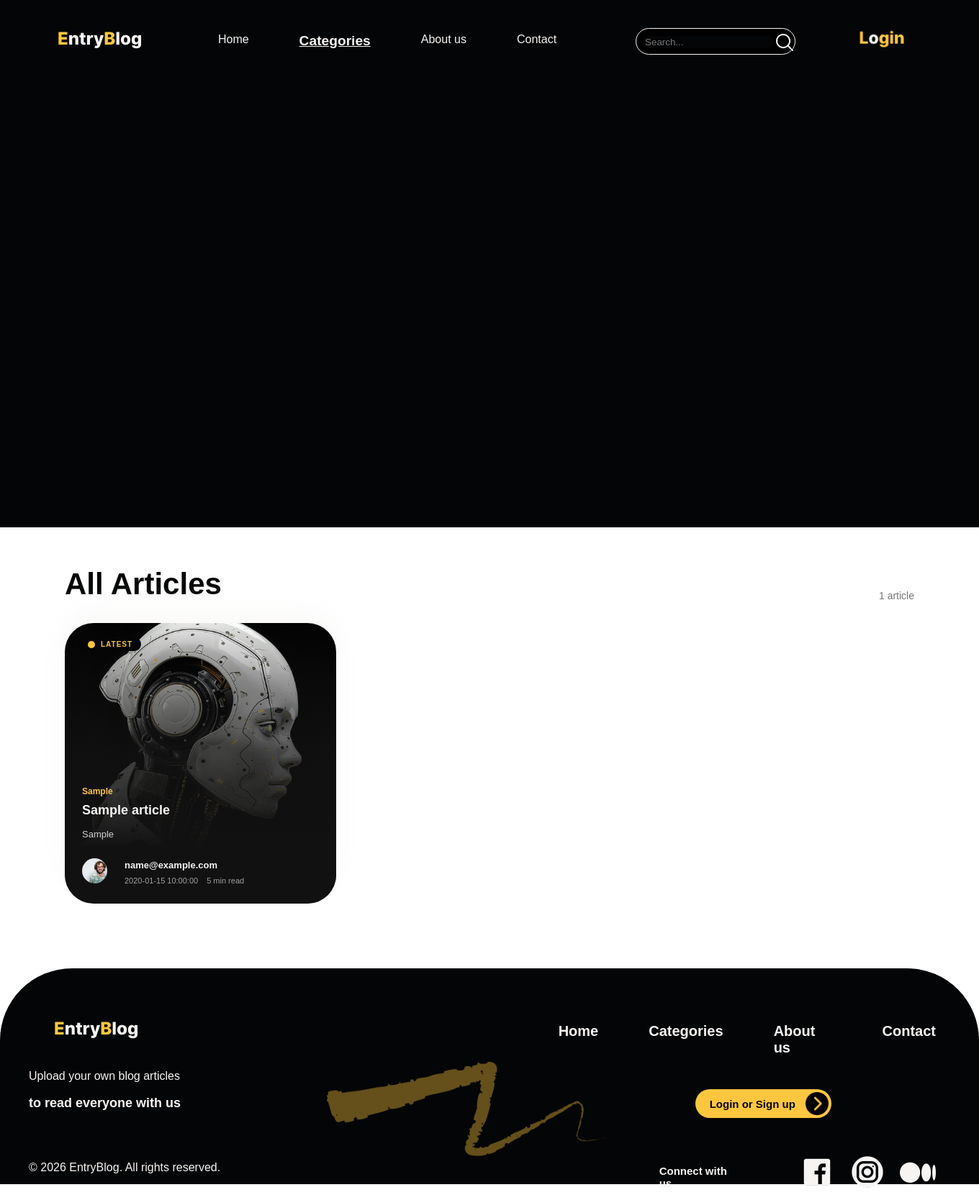
After one commit to lakshan9kavindu/EntryBlog, a PHP site: page /all-articles.php in a window 1360 px wide. The commit adds this page. Shown: the whole page at 72% size. Run offline with PHP 8.4, Linux system fonts and the light colour scheme; tables that the repository leaves empty hold one stand-in row (values such as "Sample post").

Commit message:
feat:add a page to all article with categorise and non

```diff
--- /dev/null
+++ b/all-articles.php
@@ -0,0 +1,226 @@
+<?php
+declare(strict_types=1);
+
+require_once __DIR__ . '/db.php';
+require_once __DIR__ . '/auth.php';
+
+$category = trim((string) ($_GET['category'] ?? ''));
+$ownerOnly = ($_GET['owner'] ?? '') === '1';
+$userId = null;
+
+if ($ownerOnly) {
+    $userId = requireUser();
+}
+
+$conditions = [];
+$parameters = [];
+if ($category !== '') {
+    $conditions[] = 'a.category = :category';
+    $parameters['category'] = $category;
+}
+if ($ownerOnly) {
+    $conditions[] = 'a.userid = :userid';
+    $parameters['userid'] = $userId;
+}
+
+$where = $conditions ? ' WHERE ' . implode(' AND ', $conditions) : '';
+$articleQuery = $pdo->prepare(
+    'SELECT a.id, a.title, a.thumbnail, a.category, a.short_dec, a.article, a.date, u.email
+     FROM articles a JOIN users u ON u.id = a.userid' . $where . ' ORDER BY a.date DESC'
+);
+$articleQuery->execute($parameters);
+$articles = $articleQuery->fetchAll();
+$pageTitle = $ownerOnly ? 'Your Articles' : ($category !== '' ? $category . ' Articles' : 'All Articles');
+
+function allArticleValue(array $article, string $key, string $fallback = ''): string
+{
+    $value = trim((string) ($article[$key] ?? ''));
+    return escapeOutput($value !== '' ? $value : $fallback);
+}
+
+function allArticleThumbnail(array $article): string
+{
+    $path = (string) ($article['thumbnail'] ?? '');
+    return preg_match('/^uploads\/[a-f0-9]{32}\.(jpg|png|webp)$/', $path) ? escapeOutput($path) : 'assets/sample.png';
+}
+?>
+<!DOCTYPE html>
+<html lang="en">
+
+<head>
+    <meta charset="UTF-8">
+    <meta name="viewport" content="width=device-width, initial-scale=1.0">
+    <link rel="stylesheet" href="index.css">
+    <title><?php echo escapeOutput($pageTitle); ?></title>
+    <style>
+        .all-articles-page {
+            width: min(calc(100% - 40px), 1180px);
+            margin: 55px auto 90px;
+        }
+
+        .all-articles-heading {
+            display: flex;
+            align-items: end;
+            justify-content: space-between;
+            margin-bottom: 30px;
+        }
+
+        .all-articles-heading h1 {
+            margin: 0;
+            color: #040506;
+            font-size: 42px;
+        }
+
+        .all-articles-heading p {
+            margin: 0;
+            color: #777;
+            font-size: 14px;
+        }
+
+        .all-articles-grid {
+            display: grid;
+            grid-template-columns: repeat(3, minmax(0, 1fr));
+            gap: 24px;
+        }
+
+        .all-articles-grid .editors-article {
+            width: 100%;
+            height: 390px;
+            cursor: pointer;
+        }
+
+        .all-articles-empty {
+            padding: 50px;
+            border-radius: 20px;
+            background: #f7f5f4;
+            color: #777;
+        }
+
+        @media (max-width: 850px) {
+            .all-articles-grid {
+                grid-template-columns: repeat(2, minmax(0, 1fr));
+            }
+        }
+
+        @media (max-width: 560px) {
+            .all-articles-heading {
+                display: block;
+            }
+
+            .all-articles-heading h1 {
+                font-size: 30px;
+                margin-bottom: 8px;
+            }
+
+            .all-articles-grid {
+                grid-template-columns: 1fr;
+            }
+        }
+    </style>
+</head>
+
+<body>
+    <header>
+        <div class="full-header">
+            <section class="navigation">
+                <div class="navbar">
+                    <div class="logo"><img src="assets/logo/logo.png" alt="Logo"></div>
+                    <div class="nav-links">
+                        <ul>
+                            <li><a href="index.php">Home</a></li>
+                            <li class="active"><a href="all-articles.php">Categories</a></li>
+                            <li><a href="index.php#about">About us</a></li>
+                            <li><a href="index.php#contact">Contact</a></li>
+                        </ul>
+                    </div>
+                    <div class="search-bar"><input type="text" placeholder="Search..."><img
+                            src="assets/icons/Search-white.png" alt="Search Icon"></div>
+                    <div class="user-profile"><a href="login.html"><img src="assets/icons/login-black.png"
+                                alt="Login"></a></div>
+                </div>
+            </section>
+        </div>
+    </header>
+    <main class="all-articles-page">
+        <div class="all-articles-heading">
+            <h1><?php echo escapeOutput($pageTitle); ?></h1>
+            <p><?php echo count($articles); ?> article<?php echo count($articles) === 1 ? '' : 's'; ?></p>
+        </div>
+        <?php if (!$articles): ?>
+            <p class="all-articles-empty">No articles found.</p>
+        <?php else: ?>
+            <div class="all-articles-grid">
+                <?php foreach ($articles as $article): ?>
+                    <article class="editors-article"
+                        onclick="window.location.href='article.php?id=<?php echo (int) $article['id']; ?>'">
+                        <div class="lable">
+                            <div class="dot"></div>
+                            <p>Latest</p>
+                        </div>
+                        <div class="post-image"><img src="<?php echo allArticleThumbnail($article); ?>" alt="Article thumbnail">
+                        </div>
+                        <div class="category">
+                            <p><?php echo allArticleValue($article, 'category', 'Technology'); ?></p>
+                        </div>
+                        <div class="topic">
+                            <h2><?php echo allArticleValue($article, 'title', 'Untitled article'); ?></h2>
+                        </div>
+                        <div class="short-description">
+                            <h3><?php echo allArticleValue($article, 'short_dec', ''); ?></h3>
+                        </div>
+                        <section class="article-profile">
+                            <div class="profile-dp"><img src="assets/sample-dp.png" alt="Profile image"></div>
+                            <div class="author-name">
+                                <p><?php echo allArticleValue($article, 'email', 'EntryBlog'); ?></p>
+                            </div>
+                            <div class="publish-date">
+                                <p><?php echo allArticleValue($article, 'date'); ?></p>
+                            </div>
+                            <div class="reading-time">
+                                <p>5 min read</p>
+                            </div>
+                        </section>
+                    </article>
+                <?php endforeach; ?>
+            </div>
+        <?php endif; ?>
+    </main>
+    <section class="footer-1" id="contact">
+        <footer>
+            <div class="component">
+                <div class="first"><img src="assets/logo/logo.png" alt="Logo">
+                    <div class="text-1">
+                        <p>Upload your own blog articles</p>
+                        <p class="bold">to read everyone with us</p>
+                    </div>
+                    <div class="copiright">
+                        <p>© 2026 EntryBlog. All rights reserved.</p>
+                    </div>
+                </div>
+                <div class="second"><img src="assets/icons/Vector 2.png" alt="Decoration"></div>
+                <div class="third">
+                    <div class="page">
+                        <ul>
+                            <li><a href="index.php">Home</a></li>
+                            <li><a href="all-articles.php">Categories</a></li>
+                            <li><a href="index.php#about">About us</a></li>
+                            <li><a href="index.php#contact">Contact</a></li>
+                        </ul>
+                    </div>
+                    <div class="button">
+                        <div class="b-2">
+                            <p>Login or Sign up</p><img src="assets/icons/Down Button.png" alt="Login">
+                        </div>
+                    </div>
+                    <div class="social">
+                        <p>Connect with us</p><img src="assets/icons/facebook.png" alt="Facebook"><img
+                            src="assets/icons/Instagram Circle.png" alt="Instagram"><img src="assets/icons/Medium.png"
+                            alt="Medium">
+                    </div>
+                </div>
+            </div>
+        </footer>
+    </section>
+</body>
+
+</html>
--- a/index.css
+++ b/index.css
@@ -901,3 +901,12 @@ footer .social img{
     height: 50px;
     margin-right: 20px;
 }
+
+.category-item{
+    text-decoration: none;
+}
+
+.view-all-btn,
+.second-article .top .btn{
+    text-decoration: none;
+}
--- a/profile.php
+++ b/profile.php
@@ -23,7 +23,7 @@ $articleQuery->execute(['userid' => $userId]);
 $articles = $articleQuery->fetchAll();
 $displayEmail = escapeOutput((string) $user['email']);
 
-$articleCards = $articles ?: [null, null];
+$articleCards = array_slice($articles, 0, 2);
 ?>
 <!DOCTYPE html>
 <html lang="en">
@@ -103,7 +103,7 @@ $articleCards = $articles ?: [null, null];
                 <?php endforeach; ?>
             </div>
             <div class="view-articles-container">
-                <a href="#" class="view-articles"><h3>Your Articles</h3><img src="assets/icons/Down Button.png" alt="Your articles"></a>
+                <a href="all-articles.php?owner=1" class="view-articles"><h3>Your Articles</h3><img src="assets/icons/Down Button.png" alt="Your articles"></a>
             </div>
         </div>
     </section>
```
Also changed, not shown: index.php (+8 -7 lines).
